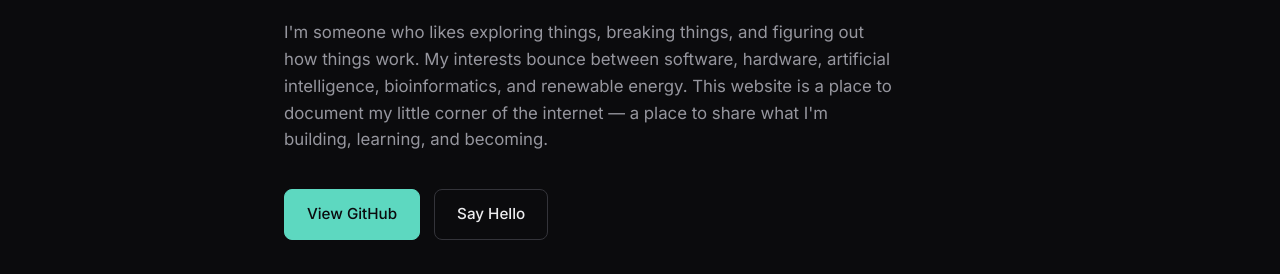
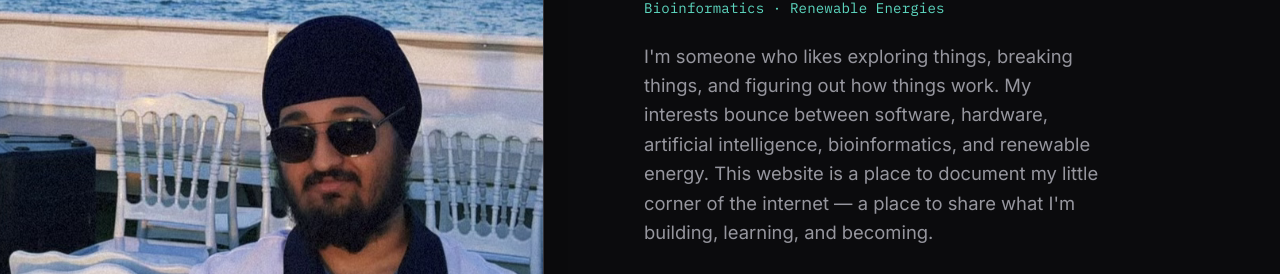
Before and after one commit to codingwithdaas/personal-website, a plain HTML site: page index.html in a window 1280 px wide. Shown: the part 377-651 px from the top of the page. Drawn offline with Linux system fonts and the light colour scheme.

Commit message:
added main pic next to intro

```diff
--- a/index.html
+++ b/index.html
@@ -38,7 +38,14 @@
 <main id="top">
 
   <!-- ================= HERO ================= -->
-  <section class="hero container">
+    <section class="hero container">
+
+    <div class="hero-photo-wrap">
+      <img src="images/keerat.png" alt="Keerat Singh" class="hero-photo">
+    </div>
+
+    <div class="hero-content">
+
     <p class="status-pill">
       <span class="status-dot" aria-hidden="true"></span>
       STATUS · hella busy bruh
@@ -88,6 +95,7 @@
         </a>
       </li>
     </ul>
+    </div>
   </section>
 
   <!-- ================= ABOUT ================= -->
--- a/styles.css
+++ b/styles.css
@@ -241,9 +241,35 @@ button {
 .hero {
   padding: 120px 24px 100px;
   display: flex;
+  flex-direction: row;
+  align-items: flex-start;
+  gap: 100px;
+  max-width: 980px;
+}
+
+.hero-photo-wrap {
+  flex-shrink: 0;
+  width: 600px;
+  height: 600px;
+  border-radius: var(--radius-lg);
+  overflow: hidden;
+  border: 1px solid var(--hairline-strong);
+  background: var(--bg-panel);
+  box-shadow: var(--shadow-soft);
+  margin-left: -230px;
+}
+
+.hero-photo {
+  width: 100%;
+  height: 100%;
+  object-fit: cover;
+}
+
+.hero-content {
+  display: flex;
   flex-direction: column;
   align-items: flex-start;
-  max-width: 760px;
+  max-width: 640px;
 }
 
 .status-pill {
@@ -292,8 +318,8 @@ button {
 
 .hero-intro {
   color: var(--text-muted);
-  font-size: 1.05rem;
-  max-width: 58ch;
+  font-size: 1.15rem;
+  max-width: 80ch;
   margin-bottom: 36px;
 }
 
@@ -513,6 +539,14 @@ button {
 
   .hero {
     padding: 90px 20px 70px;
+    flex-direction: column;
+    align-items: flex-start;
+  }
+
+  .hero-photo-wrap {
+    width: 140px;
+    height: 140px;
+    margin-bottom: 8px;
   }
 
   .hero-actions {
```
Also changed, not shown: images/keerat.png (renamed from favicon.png).
